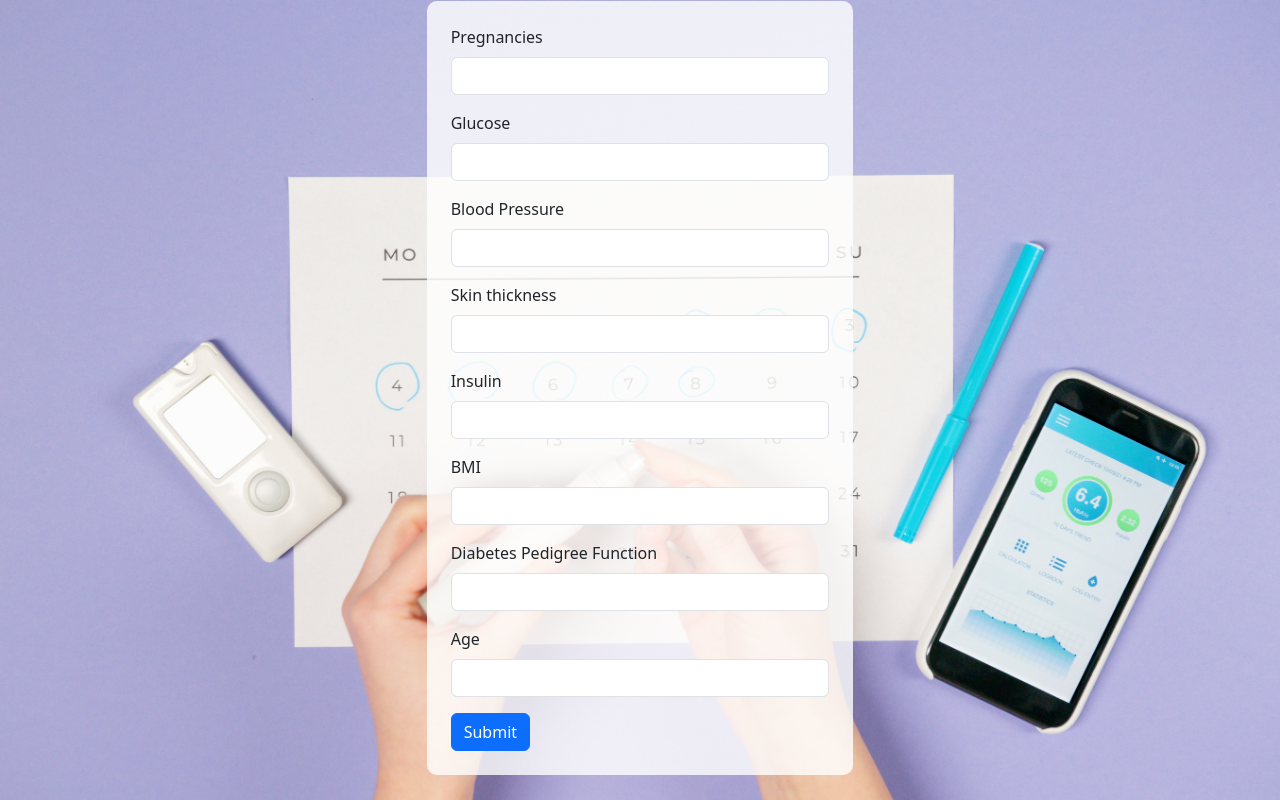
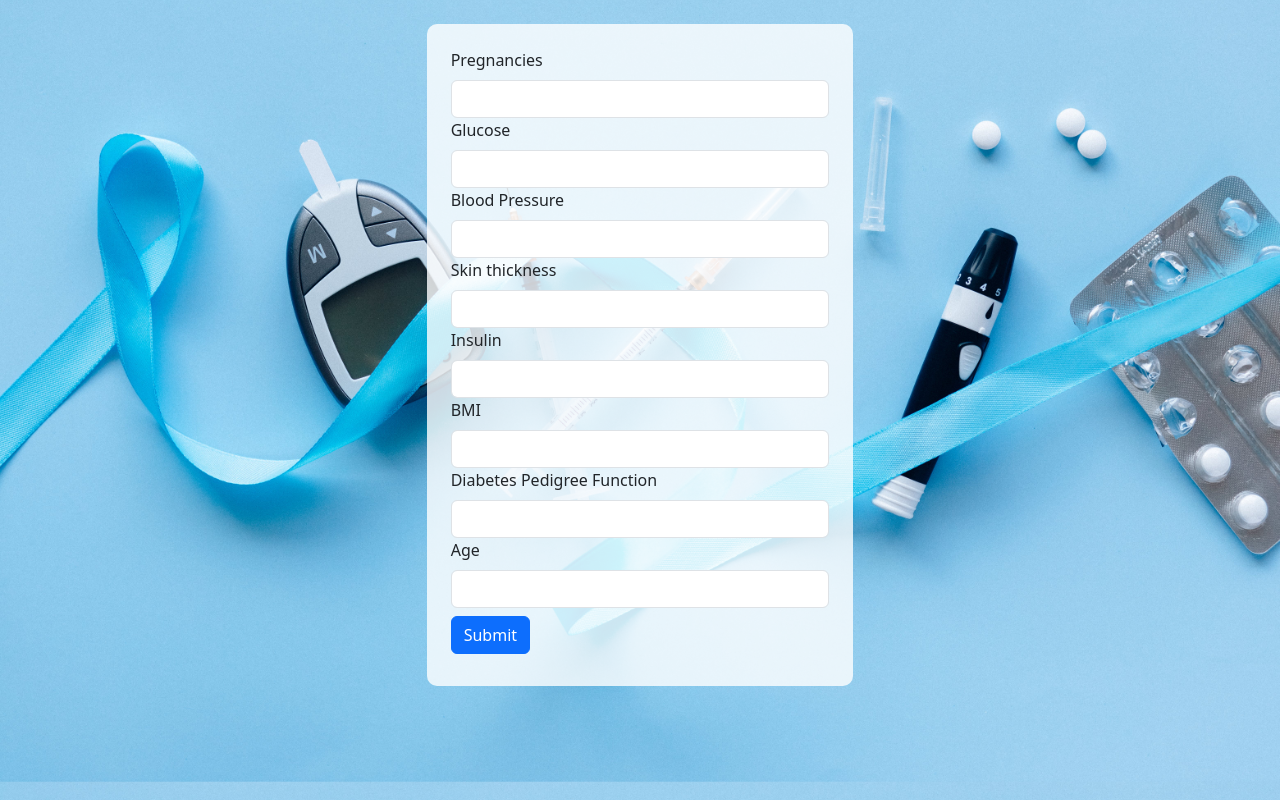
Before and after one commit to ImeshaDilshani/Diabetes-Prediction-System, a Django app: page / in a window 1280 px wide. Run offline with Django 4.2, Linux system fonts and the light colour scheme.

Commit message:
html form done for prediction

```diff
--- a/diabetesPrediction/diabetesPrediction/templates/home.html
+++ b/diabetesPrediction/diabetesPrediction/templates/home.html
@@ -3,15 +3,13 @@
 <head>
     <meta charset="UTF-8">
     <meta name="viewport" content="width=device-width, initial-scale=1.0">
-    <title>Predict</title>
+    <title>Diabetes Prediction</title>
     <link href="https://cdn.jsdelivr.net/npm/bootstrap@5.3.2/dist/css/bootstrap.min.css" rel="stylesheet" integrity="sha384-T3c6CoIi6uLrA9TneNEoa7RxnatzjcDSCmG1MXxSR1GAsXEV/Dwwykc2MPK8M2HN" crossorigin="anonymous">
     <style>
         body {
-            background-image: url('static/images/01.jpg'); /* Replace 'path/to/your/image.jpg' with the actual path to your image */
+            background-image: url('static/images/02.jpg');
             background-size: cover;
             background-position: center;
-            height: 100vh;
-            margin: 0;
             display: flex;
             align-items: center;
             justify-content: center;
@@ -26,40 +24,40 @@
     </style>
 </head>
 <body class="d-flex align-items-center justify-content-center">
-    <form class="mb-4 p-4 col-12 col-md-6 col-lg-4" >
-        <div class="mb-3">
+    <form class="mb-4 p-4 col-12 col-md-6 col-lg-4 mt-4 mb-4" >
+        <div>
           <label  class="form-label">Pregnancies</label>
-          <input type="text" class="form-control"  aria-describedby="emailHelp">
+          <input type="text" class="form-control" >
         </div>
-        <div class="mb-3">
+        <div>
           <label class="form-label">Glucose</label>
           <input type="text" class="form-control" >
         </div>
-        <div class="mb-3">
+        <div>
             <label  class="form-label">Blood Pressure</label>
             <input type="text" class="form-control" >
           </div>
-          <div class="mb-3">
+          <div>
             <label  class="form-label">Skin thickness</label>
             <input type="text" class="form-control" >
           </div>
-          <div class="mb-3">
+          <div>
             <label  class="form-label">Insulin</label>
             <input type="text" class="form-control" >
           </div>
-          <div class="mb-3">
+          <div>
             <label  class="form-label">BMI</label>
             <input type="text" class="form-control" >
           </div>
-          <div class="mb-3">
+          <div>
             <label  class="form-label">Diabetes Pedigree Function</label>
             <input type="text" class="form-control" >
           </div>
-          <div class="mb-3">
+          <div>
             <label  class="form-label">Age</label>
             <input type="text" class="form-control">
           </div>
-        <button type="submit" class="btn btn-primary">Submit</button>
+        <button type="submit" class="btn btn-primary mt-2 mb-2" >Submit</button>
       </form>
 </body>
 </html>
```
